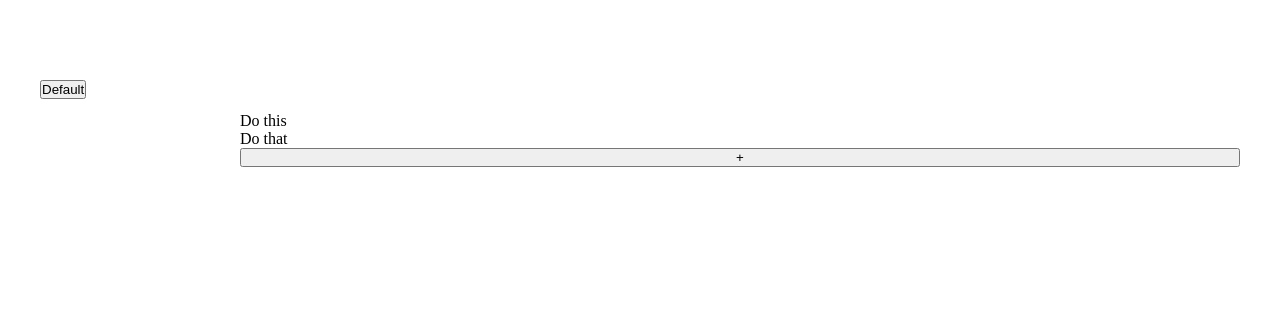
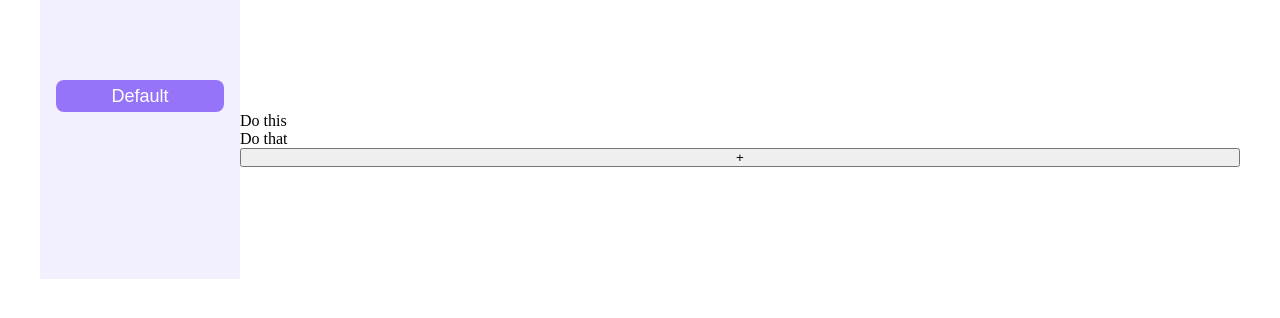
Before and after one commit to Emphibian/top-todolist, a plain HTML site: page src/index.html in a window 1280 px wide. Drawn offline with Linux system fonts and the light colour scheme.

Commit message:
Add more css to the sidebar

```diff
--- a/src/index.html
+++ b/src/index.html
@@ -10,17 +10,11 @@
     <div id="content">
       <main>
         <div class="sidebar">
-          <ul>
-            <li><button>Default</button></li>
-          </ul>
+          <button>Default</button>
         </div>
         <div class="todo-list">
-          <div class="todo-item">
-            Do this
-          </div>
-          <div class="todo-item">
-            Do that
-          </div>
+          <div class="todo-item">Do this</div>
+          <div class="todo-item">Do that</div>
           <button class="add-button">+</button>
         </div>
       </main>
--- a/src/style.css
+++ b/src/style.css
@@ -15,11 +15,20 @@ main {
 }
 
 .sidebar {
-  padding: 5rem 0;
+  padding: 5rem 1rem;
+  background-color: #f2effe;
+  display: flex;
+  flex-direction: column;
 }
 
-.sidebar > ul {
-  list-style: none;
+.sidebar button {
+  background-color: #9674f9;
+  color: #ffffff;
+  width: 100%;
+  height: 2rem;
+  border: none;
+  border-radius: 8px;
+  font-size: 18px;
 }
 
 .todo-list {
```
